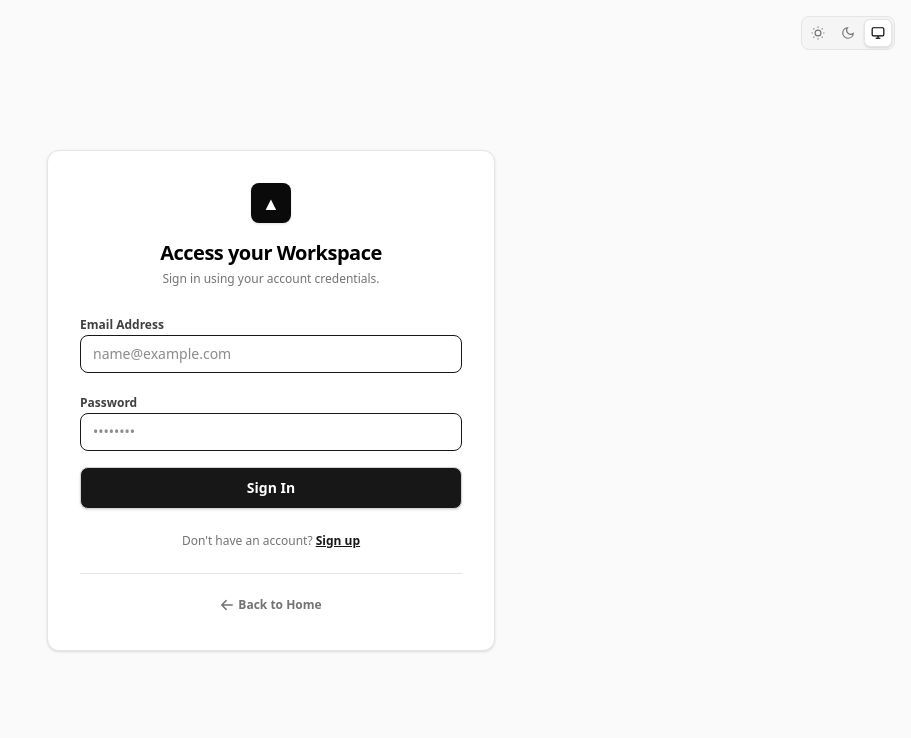
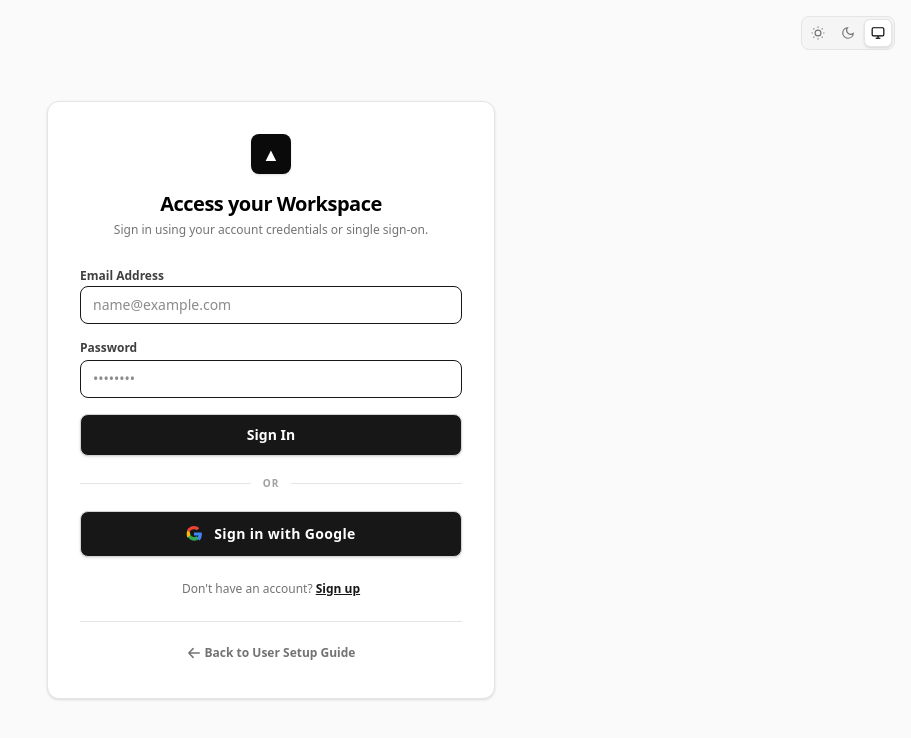
Before and after one commit to anthony-celeres/mahusay, a Next.js app: page /auth/login in a window 1280 px wide. Shown: the top 738 px of the page, without its empty margins (369-1280 px from the left). Built offline with nearby package versions, Linux system fonts and the light colour scheme.

Commit message:
feat(auth): v5 — Google OAuth (PKCE) sign-in

```diff
--- a/package.json
+++ b/package.json
@@ -1,6 +1,6 @@
 {
   "name": "mahusay",
-  "version": "4.0.0",
+  "version": "5.0.0",
   "private": true,
   "scripts": {
     "dev": "next dev",
--- a/src/app/auth/actions.ts
+++ b/src/app/auth/actions.ts
@@ -2,11 +2,48 @@
 
 import { createClient } from '@/utils/supabase/server'
 import { redirect } from 'next/navigation'
+import { headers } from 'next/headers'
+
+/**
+ * Server Action to initiate Google OAuth sign-in (PKCE flow).
+ */
+export async function signInWithGoogle(nextPath?: string) {
+  const supabase = await createClient()
+
+  const headersList = await headers()
+  const host = headersList.get('host')
+
+  const isDev = process.env.NODE_ENV === 'development' || host?.includes('localhost')
+  const protocol = isDev ? 'http' : 'https'
+
+  const callbackUrl = new URL('/auth/callback', `${protocol}://${host}`)
+  if (nextPath) {
+    callbackUrl.searchParams.set('next', nextPath)
+  }
+
+  const { data, error } = await supabase.auth.signInWithOAuth({
+    provider: 'google',
+    options: {
+      redirectTo: callbackUrl.toString(),
+      queryParams: {
+        access_type: 'offline',
+        prompt: 'consent',
+      },
+    },
+  })
+
+  if (error) {
+    console.error('OAuth configuration or request error:', error.message)
+    redirect(`/auth/login?error=${encodeURIComponent(error.message)}`)
+  }
+
+  if (data?.url) {
+    redirect(data.url)
+  }
+}
 
 /**
  * Server Action to log in with Email and Password.
- * Honors a `next` destination so the proxy can deep-link users back to the
- * protected page they originally requested.
  */
 export async function loginWithEmail(formData: FormData) {
   const email = formData.get('email') as string
@@ -30,6 +67,8 @@ export async function loginWithEmail(formData: FormData) {
 
 /**
  * Server Action to sign up with Email and Password.
+ * The confirmation email now redirects through the OAuth callback route so the
+ * PKCE code can be exchanged for a session.
  */
 export async function signupWithEmail(formData: FormData) {
   const email = formData.get('email') as string
@@ -45,7 +84,7 @@ export async function signupWithEmail(formData: FormData) {
     email,
     password,
     options: {
-      emailRedirectTo: `${process.env.NEXT_PUBLIC_SITE_URL || 'http://localhost:3000'}`,
+      emailRedirectTo: `${process.env.NEXT_PUBLIC_SITE_URL || 'http://localhost:3000'}/auth/callback`,
     },
   })
 
@@ -53,7 +92,7 @@ export async function signupWithEmail(formData: FormData) {
     redirect(`/auth/signup?error=${encodeURIComponent(error.message)}`)
   }
 
-  redirect('/auth/login?message=Account created. If email confirmation is enabled, check your inbox; otherwise sign in below.')
+  redirect('/auth/login?message=Check your inbox for a confirmation email to complete registration.')
 }
 
 /**
--- /dev/null
+++ b/src/app/auth/callback/route.ts
@@ -0,0 +1,35 @@
+import { NextResponse } from 'next/server'
+import { createClient } from '@/utils/supabase/server'
+
+/**
+ * Route Handler to catch the Google OAuth callback code.
+ * It exchanges the temporary PKCE code for a Supabase session,
+ * saving the access and refresh tokens to cookies, then redirects to the target page.
+ */
+export async function GET(request: Request) {
+  const { searchParams, origin } = new URL(request.url)
+  const code = searchParams.get('code')
+  const next = searchParams.get('next') ?? '/dashboard'
+
+  if (code) {
+    const supabase = await createClient()
+    const { error } = await supabase.auth.exchangeCodeForSession(code)
+
+    if (!error) {
+      // In production, respect the forwarded host header if present (e.g. behind load balancers/Vercel proxy)
+      const forwardedHost = request.headers.get('x-forwarded-host')
+      const isLocalEnv = process.env.NODE_ENV === 'development'
+
+      if (isLocalEnv) {
+        return NextResponse.redirect(`${origin}${next}`)
+      } else if (forwardedHost) {
+        return NextResponse.redirect(`https://${forwardedHost}${next}`)
+      } else {
+        return NextResponse.redirect(`${origin}${next}`)
+      }
+    }
+  }
+
+  // If there's an error exchanging the code, redirect user to the login screen with an error param
+  return NextResponse.redirect(`${origin}/auth/login?error=Could not exchange auth code for session`)
+}
--- a/src/app/auth/login/page.tsx
+++ b/src/app/auth/login/page.tsx
@@ -1,3 +1,4 @@
+import LoginButton from '@/components/login-btn'
 import Link from 'next/link'
 import { ThemeToggle } from '@/components/theme-toggle'
 import { SubmitButton } from '@/components/submit-btn'
@@ -38,7 +39,7 @@ export default async function LoginPage({ searchParams }: LoginPageProps) {
           Access your Workspace
         </h1>
         <p className="text-xs text-neutral-500 dark:text-neutral-400 mb-6 text-center">
-          Sign in using your account credentials.
+          Sign in using your account credentials or single sign-on.
         </p>
 
         {/* Error Alert Box */}
@@ -88,9 +89,11 @@ export default async function LoginPage({ searchParams }: LoginPageProps) {
 
           {/* Password input */}
           <div className="space-y-1">
-            <label htmlFor="password" className="text-xs font-bold text-neutral-700 dark:text-neutral-300">
-              Password
-            </label>
+            <div className="flex justify-between items-center">
+              <label htmlFor="password" className="text-xs font-bold text-neutral-700 dark:text-neutral-300">
+                Password
+              </label>
+            </div>
             <input
               id="password"
               name="password"
@@ -105,6 +108,16 @@ export default async function LoginPage({ searchParams }: LoginPageProps) {
           <SubmitButton label="Sign In" pendingLabel="Signing in..." />
         </form>
 
+        {/* Divider */}
+        <div className="flex items-center my-5 w-full">
+          <div className="border-t border-neutral-200 dark:border-neutral-800 flex-grow" />
+          <span className="mx-3 text-[10px] font-bold text-neutral-400 uppercase tracking-widest">or</span>
+          <div className="border-t border-neutral-200 dark:border-neutral-800 flex-grow" />
+        </div>
+
+        {/* Google SSO */}
+        <LoginButton nextPath={next} className="w-full" />
+
         {/* Signup redirection link */}
         <div className="mt-6 text-center text-xs">
           <span className="text-neutral-500 dark:text-neutral-400">Don&apos;t have an account? </span>
@@ -116,7 +129,7 @@ export default async function LoginPage({ searchParams }: LoginPageProps) {
           </Link>
         </div>
 
-        {/* Back to home */}
+        {/* Back to guide */}
         <div className="mt-6 pt-5 border-t border-neutral-200 dark:border-neutral-800 w-full text-center">
           <Link
             href="/"
@@ -125,7 +138,7 @@ export default async function LoginPage({ searchParams }: LoginPageProps) {
             <svg className="w-3.5 h-3.5 transition-transform duration-150 group-hover:-translate-x-0.5" fill="none" stroke="currentColor" strokeWidth="2.5" viewBox="0 0 24 24">
               <path strokeLinecap="round" strokeLinejoin="round" d="M10.5 19.5 3 12m0 0 7.5-7.5M3 12h18" />
             </svg>
-            Back to Home
+            Back to User Setup Guide
           </Link>
         </div>
       </div>
--- /dev/null
+++ b/src/components/login-btn.tsx
@@ -0,0 +1,61 @@
+'use client'
+
+import { useState } from 'react'
+import { signInWithGoogle } from '@/app/auth/actions'
+
+interface LoginButtonProps {
+  nextPath?: string
+  className?: string
+}
+
+export default function LoginButton({ nextPath, className = '' }: LoginButtonProps) {
+  const [loading, setLoading] = useState(false)
+
+  const handleLogin = async () => {
+    setLoading(true)
+    try {
+      await signInWithGoogle(nextPath)
+    } catch (err) {
+      console.error('Google Sign-In Error:', err)
+      setLoading(false)
+    }
+  }
+
+  return (
+    <button
+      onClick={handleLogin}
+      disabled={loading}
+      className={`flex items-center justify-center gap-3 px-5 py-3 w-full max-w-sm mx-auto text-sm font-semibold rounded-lg transition-all duration-200 bg-neutral-900 hover:bg-neutral-800 text-white dark:bg-white dark:hover:bg-neutral-100 dark:text-black border border-neutral-300 dark:border-transparent shadow-sm hover:shadow active:scale-98 disabled:opacity-75 disabled:cursor-not-allowed ${className}`}
+    >
+      {loading ? (
+        <svg className="w-4 h-4 animate-spin text-neutral-400 dark:text-neutral-600" fill="none" viewBox="0 0 24 24">
+          <circle className="opacity-25" cx="12" cy="12" r="10" stroke="currentColor" strokeWidth="4" />
+          <path className="opacity-75" fill="currentColor" d="M4 12a8 8 0 018-8V0C5.373 0 0 5.373 0 12h4zm2 5.291A7.962 7.962 0 014 12H0c0 3.042 1.135 5.824 3 7.938l3-2.647z" />
+        </svg>
+      ) : (
+        <svg className="w-4 h-4 transition-transform duration-200 hover:scale-105" viewBox="0 0 24 24">
+          <path
+            fill="#EA4335"
+            d="M5.266 9.765A7.077 7.077 0 0 1 12 4.909c1.69 0 3.218.6 4.418 1.582l3.51-3.51C17.745 1.055 15.027 0 12 0 7.355 0 3.391 2.673 1.473 6.564l3.793 3.201z"
+          />
+          <path
+            fill="#34A853"
+            d="M16.04 15.345c-1.073.719-2.455 1.155-4.04 1.155-2.734 0-5.055-1.846-5.882-4.327l-3.8 3.209C4.245 19.345 7.845 22 12 22c3.09 0 5.927-1.009 8.045-2.909l-4.005-3.746z"
+          />
+          <path
+            fill="#4285F4"
+            d="M23.773 12.273c0-.818-.082-1.609-.227-2.373H12v4.509h6.609a5.645 5.645 0 0 1-2.455 3.71l4.005 3.745c2.345-2.163 3.614-5.345 3.614-9.591z"
+          />
+          <path
+            fill="#FBBC05"
+            d="M6.158 12.173a7.172 7.172 0 0 1 0-2.409l-3.79-3.2A11.96 11.96 0 0 0 1 12c0 2.01.5 3.91 1.373 5.591l3.785-3.418z"
+          />
+        </svg>
+      )}
+
+      <span className="font-semibold tracking-wide text-xs sm:text-sm">
+        {loading ? 'Connecting...' : 'Sign in with Google'}
+      </span>
+    </button>
+  )
+}
```
Also changed, not shown: 1 other file (tests, documents, lock files or other folders).
